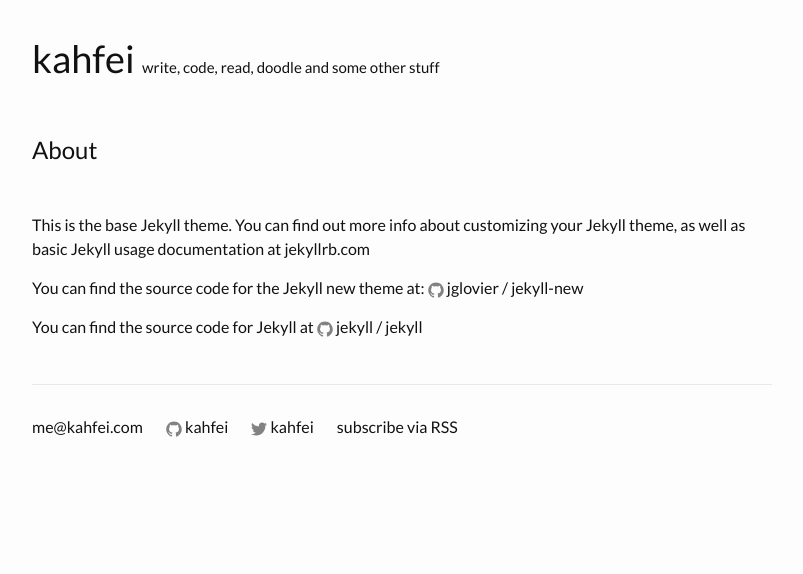
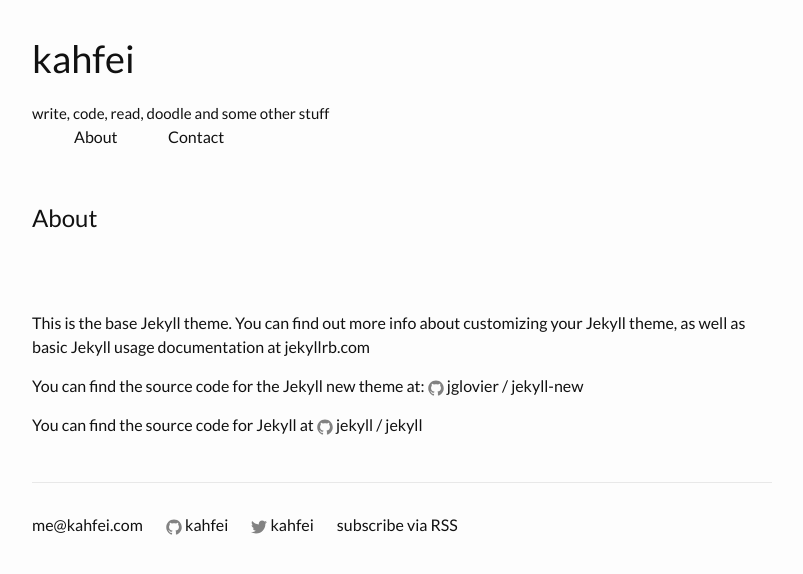
Before and after one commit to kahfei/kahfeicom, a Jekyll site: the page built from about.md, in a window 1280 px wide. Shown: the top 574 px of the page, without its empty margins (238-1041 px from the left). Built offline with Jekyll 4.4.1, drawn with Linux system fonts in a browser that asks for light colours; comment, search, counter and statistics services are not loaded.

Commit message:
navigation basic

```diff
--- a/_layouts/default.html
+++ b/_layouts/default.html
@@ -4,11 +4,19 @@
   <body>
   <div class="wrapper">
   <header>
-    <h2>
+    <h2 class="site-title">
       <a href="{{ site.baseurl }}/" title="Home">{{ site.title }}</a>
-      <small class="site-desc">{{ site.description }}</small>
     </h2>
+        <small class="site-desc">{{ site.description }}</small>
+        <ul>
+        {% for page in site.pages %}
+          {% if page.categories == "navigation"%}
+            <li><a href="{{ page.url | prepend: site.baseurl }}">{{ page.title }}</a></li>
+          {% endif %}
+        {% endfor %}
+        </ul>
   </header>
+
   <main>
 
   	{{ content }}
--- a/_sass/_layout.scss
+++ b/_sass/_layout.scss
@@ -11,21 +11,24 @@
 }
 
 .site-title {
-    font-size: 26px;
+    font-size: 38px;
     font-weight: 300;
     line-height: 56px;
-    letter-spacing: -1px;
-    margin-bottom: 0;
-    float: left;
-
-    &,
     &:visited {
         color: $grey-color-dark;
     }
 }
-header h2 {
+header {
     padding: 30px 0;
-    font-size: 38px;
+    ul {
+        list-style: none;
+    }
+    li {
+        float: left;
+    width: 58px;
+    padding: 0 12px;
+    margin-right: 12px;
+    }
 }
 .site-desc {
     font-size: 15px;
@@ -188,14 +191,12 @@
     padding-bottom: 80px;
     text-align: justify;
 }
-.content a {
+.content a, .post-content a {
     border-bottom: 1px dotted;
     &:hover {
         color: #ff9f1c;
     }
 }
-
-
 
 .page-heading {
     font-size: 20px;
```
Also changed, not shown: _includes/header.html (+3 -26 lines), about.md (+1 -0 lines), contact.md (added, +6 -0 lines), _config.yml (line endings or trailing spaces).
